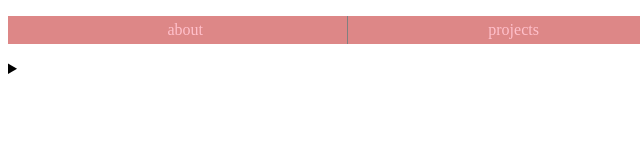
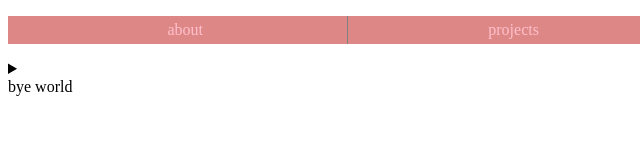
Before and after one commit to ewautr/mygitexercise, a plain HTML site: page index.html in a window 1280 px wide. Shown: the full height of the page, 0-640 px from the left. Drawn offline with Linux system fonts and the light colour scheme.

Commit message:
add footer text

```diff
--- a/index.html
+++ b/index.html
@@ -32,7 +32,7 @@
       </section>
     </main>
 
-    <footer></footer>
+    <footer>bye world</footer>
 
     <script src="script.js"></script>
   </body>
```
